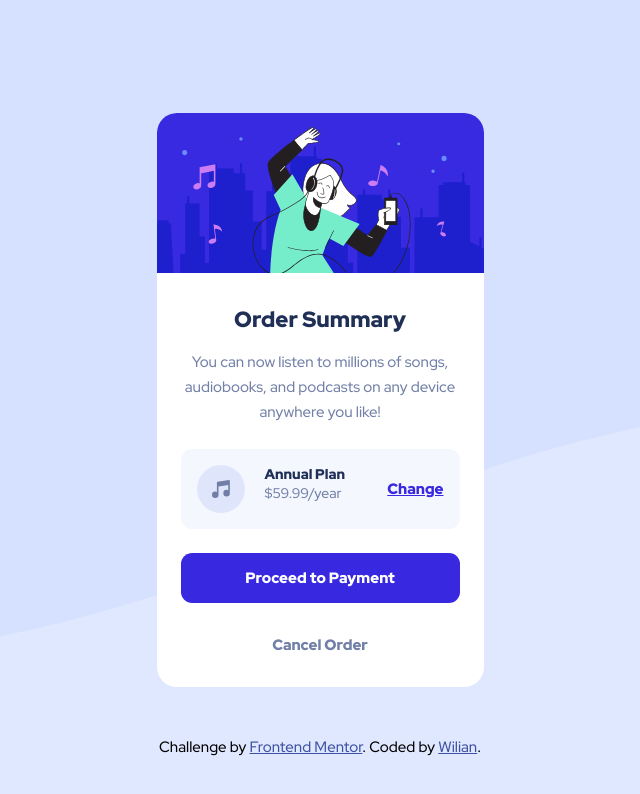
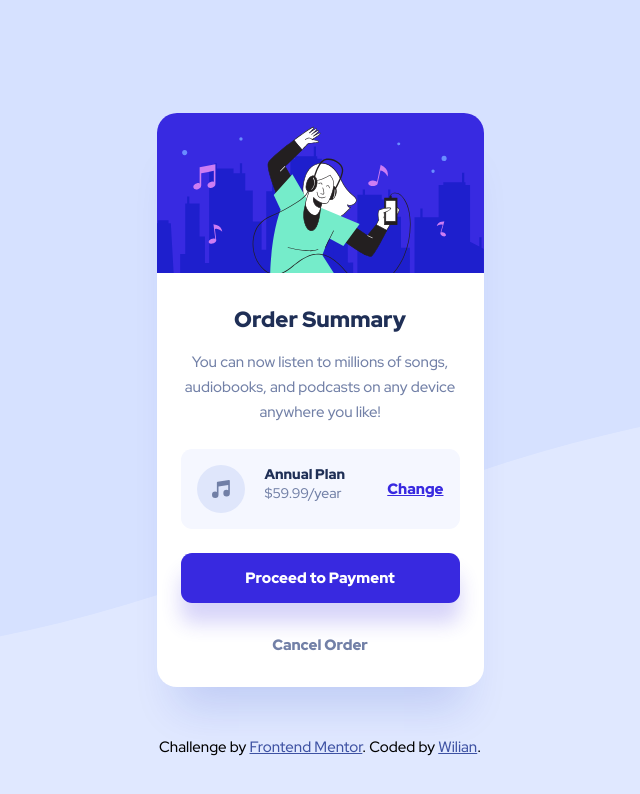
Before and after one commit to Wilian-N-Silva/order_summary_component, a plain HTML site: page index.html in a window 1280 px wide. Shown: the whole page, without its empty margins (320-960 px from the left). Drawn offline with Linux system fonts and the light colour scheme.

Commit message:
style: :lipstick: Added box-shadow

```diff
--- a/style/main.css
+++ b/style/main.css
@@ -68,6 +68,7 @@ body {
   width: 100%;
   max-width: 327px;
   background-color: var(--color-white);
+  box-shadow: 0px 40px 40px -20px rgba(13, 48, 189, 0.15);
 }
 .card__hero {
   height: 160px;
@@ -155,6 +156,7 @@ body {
   background: var(--color-bright-blue);
   color: var(--color-white);
   margin-bottom: 32px;
+  box-shadow: 0px 20px 20px rgba(56, 42, 225, 0.2);
 }
 
 .button--confirm:hover {
```
